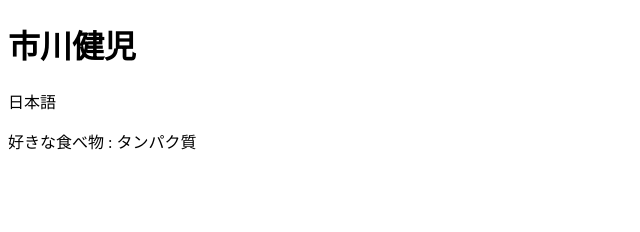
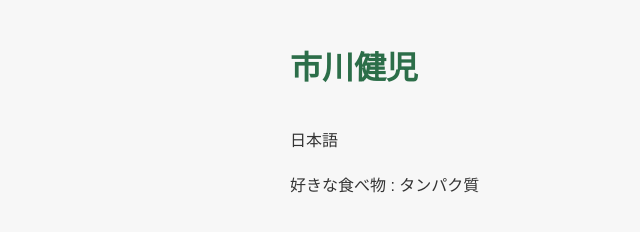
Before and after one commit to ichikawa0307/my-website, a plain HTML site: page index.html in a window 1280 px wide. Shown: the whole page, without its empty margins (0-640 px from the left). Drawn offline with Linux system fonts and the light colour scheme.

Commit message:
スタールシートを追加

```diff
--- a/index.html
+++ b/index.html
@@ -4,6 +4,7 @@
     <meta charset="UTF-8">
     <meta name="viewport" content="width=device-width, initial-scale=1.0">
     <title>日本語</title>
+    <link rel="stylesheet" href="style.css">
 </head>
 <body>
     <h1>市川健児</h1>
--- /dev/null
+++ b/style.css
@@ -0,0 +1,14 @@
+body {
+  font-family: sans-serif;
+  max-width: 700px;
+  margin: 40px auto;
+  padding: 0 20px;
+  line-height: 1.8;
+  background-color: #f7f7f7;
+  color: #333333;
+}
+h1 {
+  color: #2c6e49;
+  border-bottom: 2px solid #2cбe49;
+  padding-bottom: 8px;
+}
```
